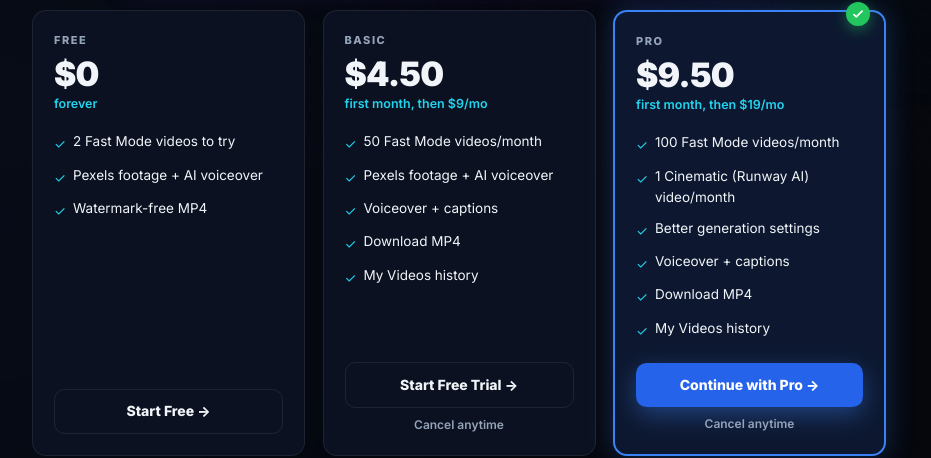
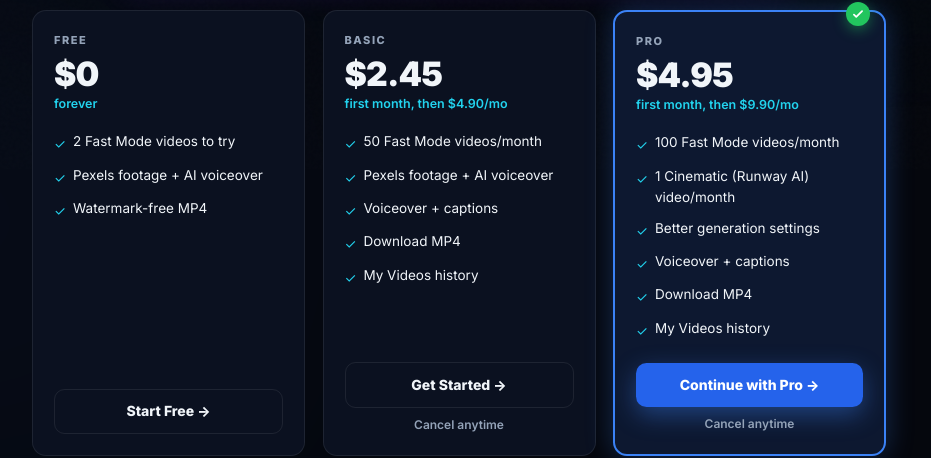
Before and after one commit to josephsskaf-hub/shortsforgeai, a Next.js app: page /pricing in a window 1280 px wide. Shown: the part 631-1089 px from the top of the page, without its empty margins (181-1112 px from the left). Built offline with nearby package versions, Linux system fonts and the light colour scheme.

Commit message:
fix: update pricing page to show correct prices $4.90/$9.90 (#161)

```diff
--- a/app/pricing/page.tsx
+++ b/app/pricing/page.tsx
@@ -68,8 +68,8 @@ const PRICING = [
   {
     tier: 'basic',
     name: 'Basic',
-    price: '$4.50',
-    priceSub: 'first month, then $9/mo',
+    price: '$2.45',
+    priceSub: 'first month, then $4.90/mo',
     features: [
       '50 Fast Mode videos/month',
       'Pexels footage + AI voiceover',
@@ -77,15 +77,13 @@ const PRICING = [
       'Download MP4',
       'My Videos history',
     ],
-    // Push #104 — Stripe checkout adds a 7-day trial so we frame the CTA
-    // around the trial entry, not the discounted first-month price.
-    cta: { label: 'Start Free Trial', href: STRIPE_LINKS.basic },
+    cta: { label: 'Get Started', href: STRIPE_LINKS.basic },
   },
   {
     tier: 'pro',
     name: 'Pro',
-    price: '$9.50',
-    priceSub: 'first month, then $19/mo',
+    price: '$4.95',
+    priceSub: 'first month, then $9.90/mo',
     features: [
       '100 Fast Mode videos/month',
       '1 Cinematic (Runway AI) video/month',
@@ -94,7 +92,7 @@ const PRICING = [
       'Download MP4',
       'My Videos history',
     ],
-    cta: { label: 'Start Free Trial', href: STRIPE_LINKS.pro },
+    cta: { label: 'Get Started', href: STRIPE_LINKS.pro },
     highlight: true,
     popular: true,
   },
@@ -794,7 +792,7 @@ export default function PricingPage() {
               minHeight: 48,
             }}
           >
-            {purchasing === 'basic' ? 'Loading…' : 'Basic — $4.50/mo'}
+            {purchasing === 'basic' ? 'Loading…' : 'Basic — $4.90/mo'}
           </button>
           <button
             type="button"
@@ -814,7 +812,7 @@ export default function PricingPage() {
               boxShadow: '0 8px 22px rgba(251,191,36,.35)',
             }}
           >
-            {purchasing === 'pro' ? 'Loading…' : 'Pro — $9.50/mo 🔥'}
+            {purchasing === 'pro' ? 'Loading…' : 'Pro — $9.90/mo 🔥'}
           </button>
         </div>
       )}
```
